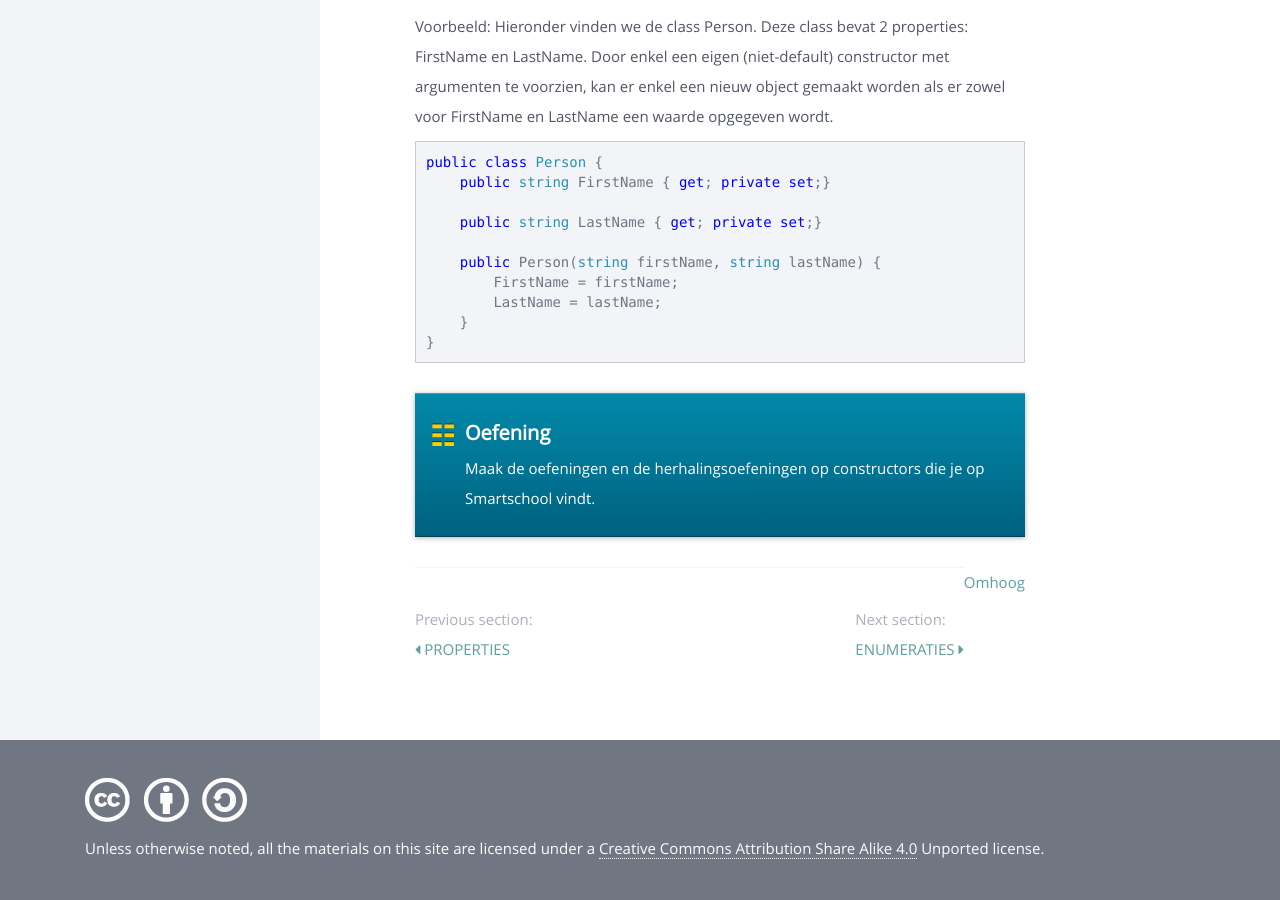
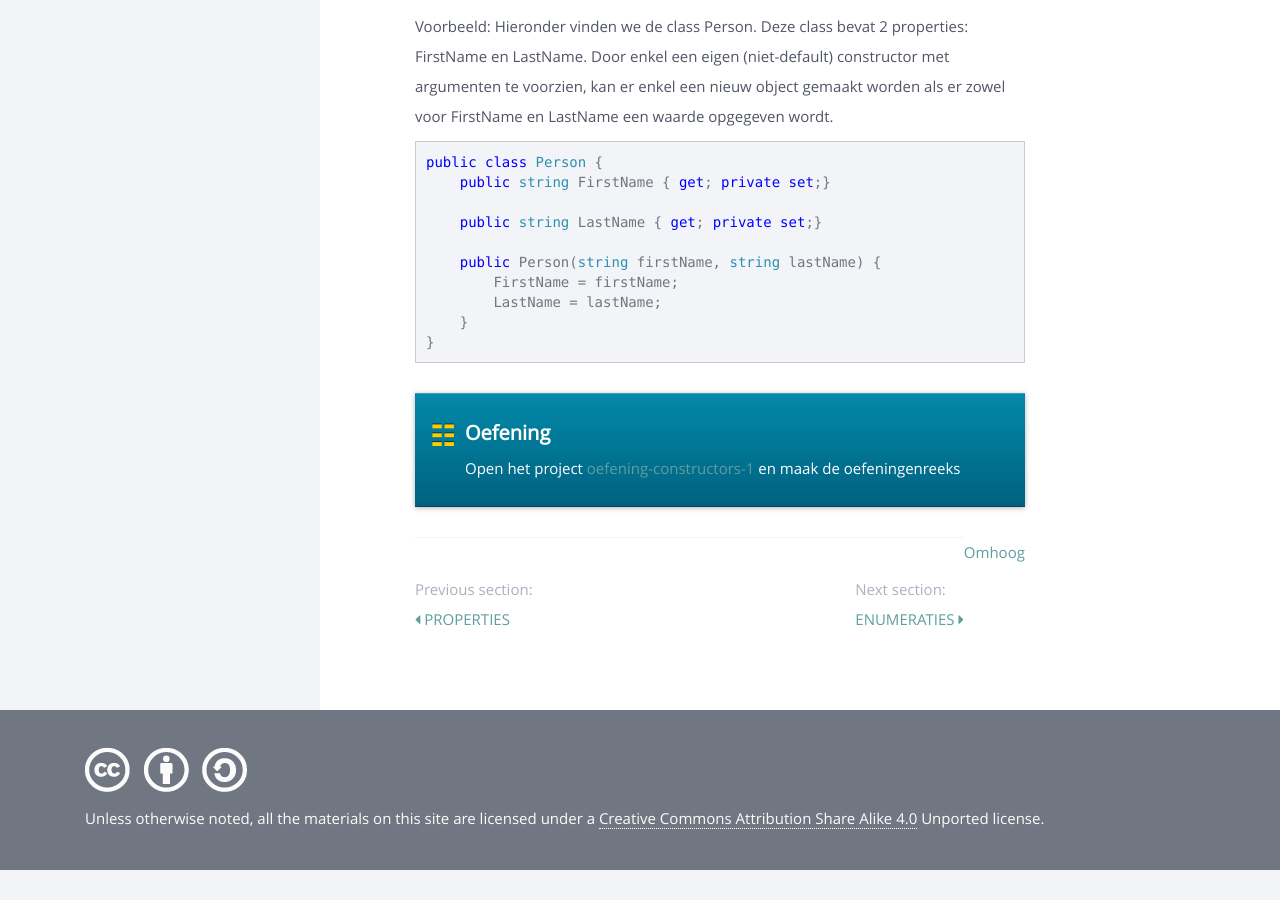
Before and after one commit to sma-it/sma-it.github.io, a Jekyll site: the page built from modules/advanced/_posts/2000-01-03-Constructors.md, in a window 1280 px wide and 900 px high, scrolled down 5311 px. Built offline with Jekyll 4.4.1, drawn with Linux system fonts in a browser that asks for light colours; nearby versions of some CDN libraries; after the commit the page ends 6181 px from its top, so only the background shows below that.

Commit message:
Changed link to exercise

````diff
--- a/modules/advanced/_posts/2000-01-03-Constructors.md
+++ b/modules/advanced/_posts/2000-01-03-Constructors.md
@@ -213,7 +213,7 @@
 ```
 
 <div class="note oefening">
-    <p>Maak de oefeningen en de herhalingsoefeningen op constructors die je op Smartschool vindt.</p>
+    <p>Open het project <a href="https://github.com/sma-it/oefening-constructors-1" target="_blank">oefening-constructors-1</a> en maak de oefeningenreeks</p>
 </div>
 
 <div class="toTop"><a href="#top">Omhoog</a></div>
````
